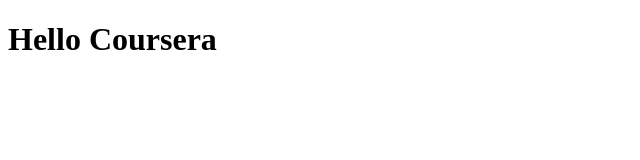
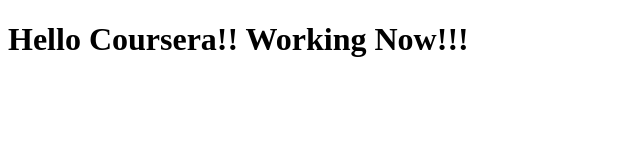
Before and after one commit to listaccounts/coursera-test, a plain HTML site: page site/index.html in a window 1280 px wide. Shown: the whole page, without its empty margins (0-640 px from the left). Drawn offline with Linux system fonts and the light colour scheme.

Commit message:
Another small change.

```diff
--- a/site/index.html
+++ b/site/index.html
@@ -1,9 +1,9 @@
 <!DOCTYPE html>
 <html>
 <head>
-	<title>Hello Coursera</title>
+	<title>Hello Coursera!!!</title>
 </head>
 <body>
-<h1>Hello Coursera</h1>
+<h1>Hello Coursera!! Working Now!!!</h1>
 </body>
 </html>
```
